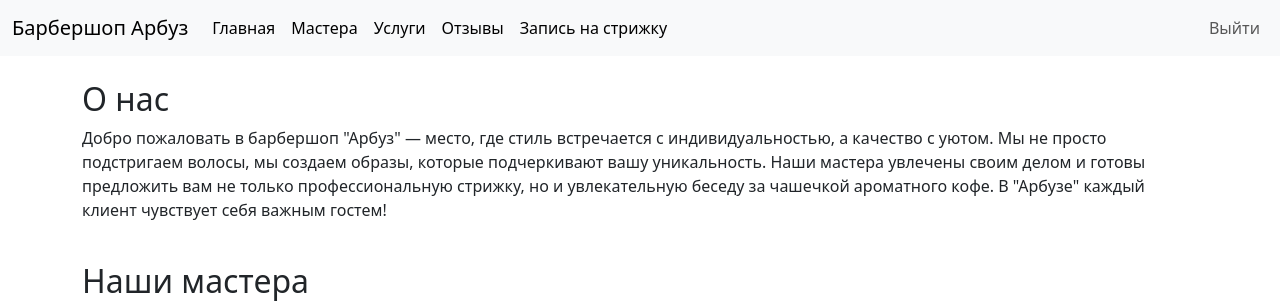
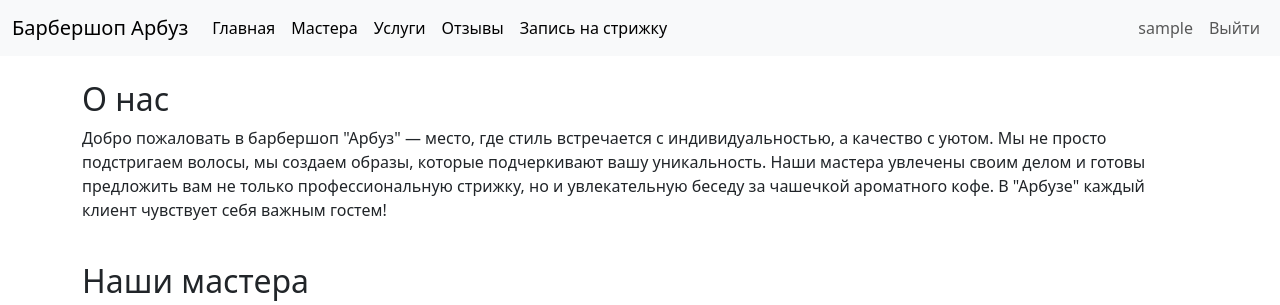
Before and after one commit to Bloedrenn/my_project_2-online, a Django app: page / in a window 1280 px wide. Shown: the top 305 px of the page. Run offline with Django 5.2, Linux system fonts and the light colour scheme; the visitor is signed in with stand-in values (Sample User, id 1); data that the repository does not hold is empty.

```diff
--- a/core/templates/menu.html
+++ b/core/templates/menu.html
@@ -23,6 +23,9 @@
     {# Проверка авторизации пользователя #}
     {% if user.is_authenticated %}
     <li class="nav-item">
+      <a class="nav-link" href="{% url 'cabinet:all_visits' %}">{{ user.username }}</a>
+    </li>
+    <li class="nav-item">
       {# Ссылка для выхода из аккаунта #}
       <form method="post" action="{% url 'cabinet:logout' %}">
         {% csrf_token %}
```
Also changed, not shown: users/views.py (+17 -0 lines).
